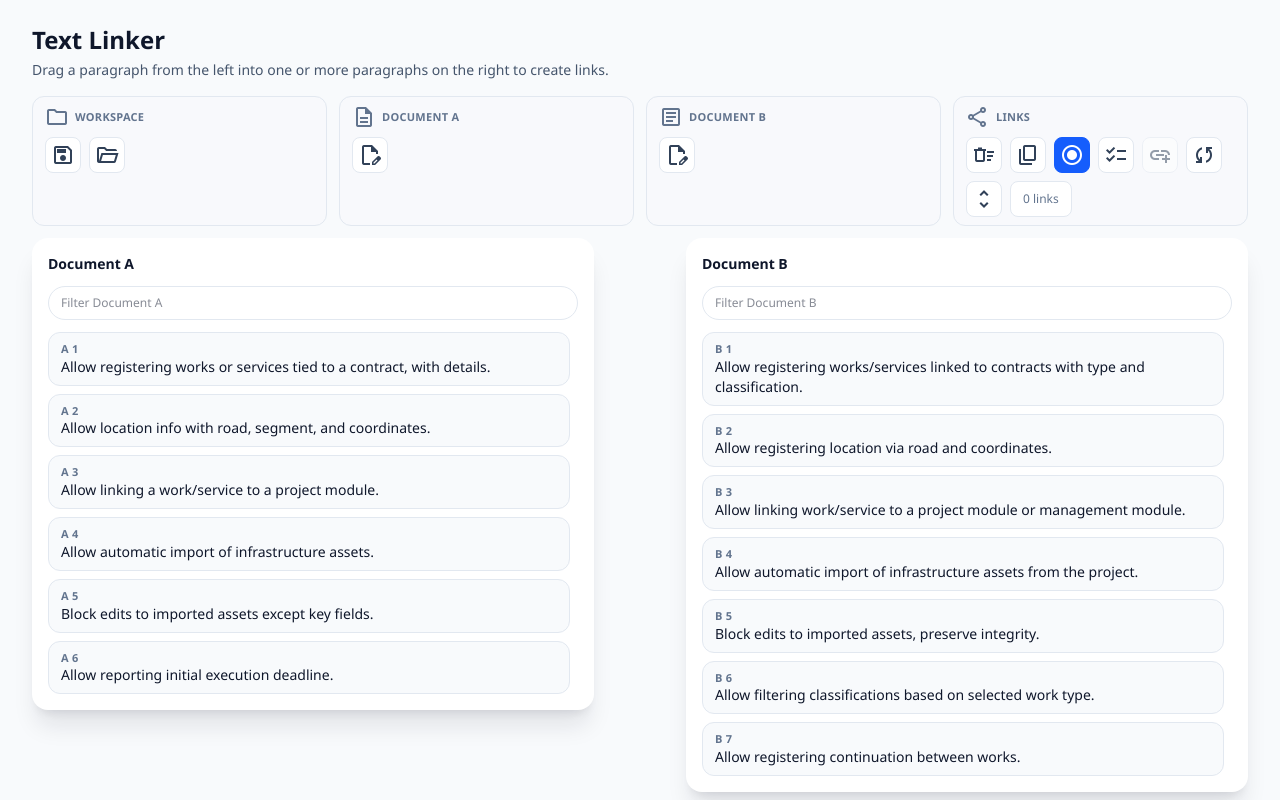
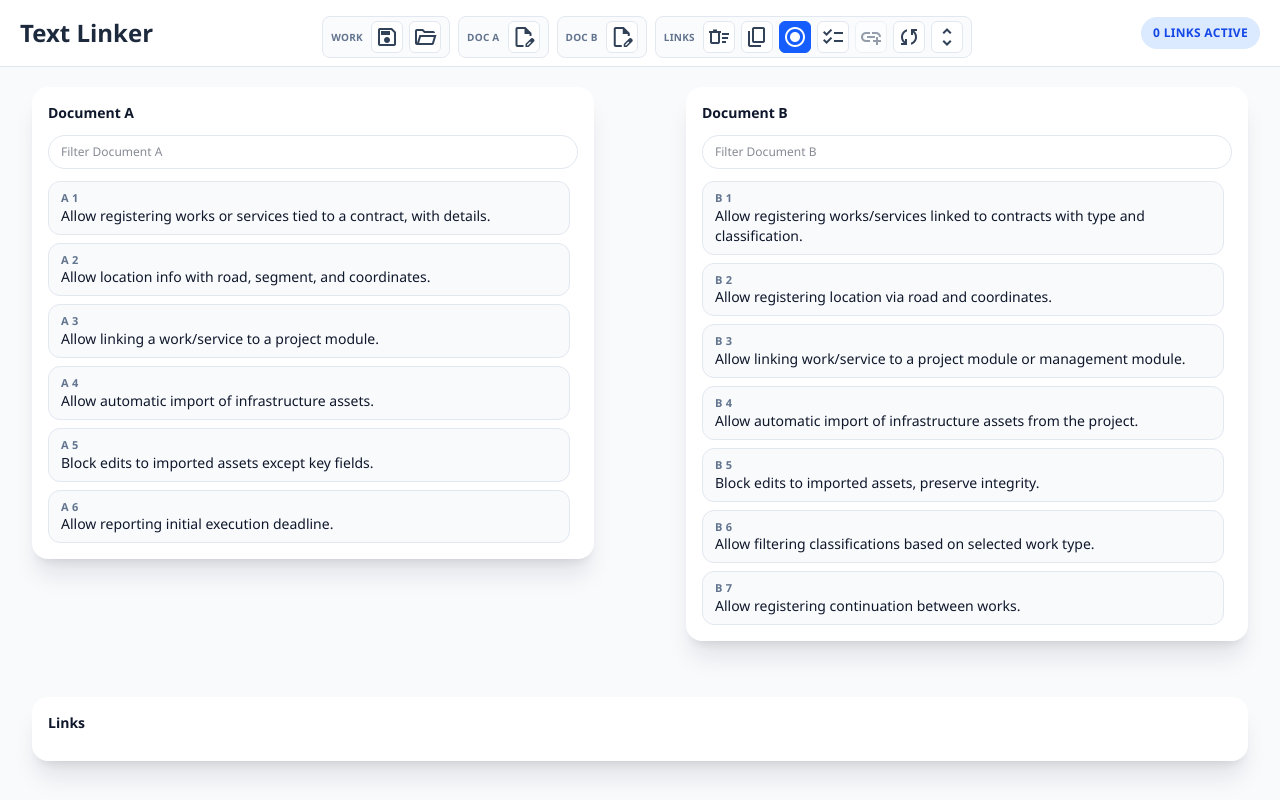
Before and after one commit to tondatto/text-linker, a React (Vite) app: page / in a window 1280 px wide. Shown: the top 800 px of the page. Built offline with nearby package versions, Linux system fonts and the light colour scheme.

Commit message:
Redesign menu

```diff
--- a/src/components/TopBar.jsx
+++ b/src/components/TopBar.jsx
@@ -18,7 +18,7 @@
   const Icon = ({ name }) => <span className="material-symbols-outlined text-base leading-none">{name}</span>
 
   const MenuButton = ({ icon, label, onClick, disabled = false, active = false }) => {
-    const baseClass = `tl-tooltip inline-flex h-9 w-9 items-center justify-center rounded-lg border text-slate-700 transition ${
+    const baseClass = `tl-tooltip inline-flex h-8 w-8 items-center justify-center rounded-md border text-slate-700 transition ${
       active
         ? 'border-blue-600 bg-blue-600 text-white'
         : 'border-slate-200 bg-white hover:border-slate-300 hover:bg-slate-100'
@@ -33,39 +33,34 @@
   }
 
   const Group = ({ title, icon, children }) => (
-    <div className="rounded-xl border border-slate-200 bg-slate-50/70 px-3 py-2">
-      <div className="mb-2 inline-flex items-center gap-1.5 text-[11px] font-semibold uppercase tracking-wide text-slate-500">
-        <Icon name={icon} />
+    <div className="inline-flex items-center gap-2 rounded-lg border border-slate-200 bg-slate-50/70 px-2 py-1">
+      <div className="inline-flex items-center gap-1 text-[10px] font-semibold uppercase tracking-wide text-slate-500">
         <span>{title}</span>
       </div>
-      <div className="flex flex-wrap items-center gap-2">{children}</div>
+      <div className="flex items-center gap-1.5">{children}</div>
     </div>
   )
 
   return (
-    <header className="px-8 pb-3 pt-6">
-      <div>
-        <h1 className="text-2xl font-semibold">Text Linker</h1>
-        <p className="mt-1 text-sm text-slate-600">
-          Drag a paragraph from the left into one or more paragraphs on the right to create links.
-        </p>
-      </div>
+    <header className="border-b border-slate-200 bg-white px-5 py-2 mb-5">
+      <div className="flex justify-between items-center gap-5">
+        <h1 className="shrink-0 text-2xl font-semibold text-slate-800">Text Linker</h1>
 
-      <div className="mt-4 grid gap-3 lg:grid-cols-4">
-        <Group title="Workspace" icon="folder">
+        <div className="flex flex-1 justify-center min-w-0 items-center gap-2 overflow-x-auto overflow-y-hidden pt-2 pb-0">
+          <Group title="WORK">
             <MenuButton icon="save" label="Save workspace" onClick={onSave} />
             <MenuButton icon="folder_open" label="Load workspace" onClick={onLoad} />
           </Group>
 
-        <Group title="Document A" icon="description">
+          <Group title="DOC A">
             <MenuButton icon="edit_document" label="Open editor for Document A" onClick={onLoadA} />
           </Group>
 
-        <Group title="Document B" icon="article">
+          <Group title="DOC B">
             <MenuButton icon="edit_document" label="Open editor for Document B" onClick={onLoadB} />
           </Group>
 
-        <Group title="Links" icon="share">
+          <Group title="Links">
             <MenuButton icon="delete_sweep" label="Clear links" onClick={onClear} />
             <MenuButton icon="content_copy" label="Copy links as JSON" onClick={onCopy} />
             <MenuButton
@@ -88,13 +83,16 @@
               active={fullScroll}
               onClick={() => onFullScrollChange(!fullScroll)}
             />
-          <span className="inline-flex h-9 items-center rounded-lg border border-slate-200 bg-white px-3 text-xs text-slate-500">
-            {linksCount} links
-          </span>
           </Group>
         </div>
 
-      {status ? <p className="mt-2 text-xs text-slate-500">{status}</p> : null}
+        <div className="flex shrink-0 items-center gap-3">
+          {status ? <p className="text-xs text-slate-500">{status}</p> : null}
+          <span className="inline-flex h-8 items-center rounded-full bg-blue-100 px-3 text-xs font-semibold uppercase tracking-wide text-blue-700">
+            {linksCount} links active
+          </span>
+        </div>
+      </div>
     </header>
   )
 }
```
Also changed, not shown: 1 other file (tests, documents, lock files or other folders). Lines whose indentation alone changed are shown as unchanged.
